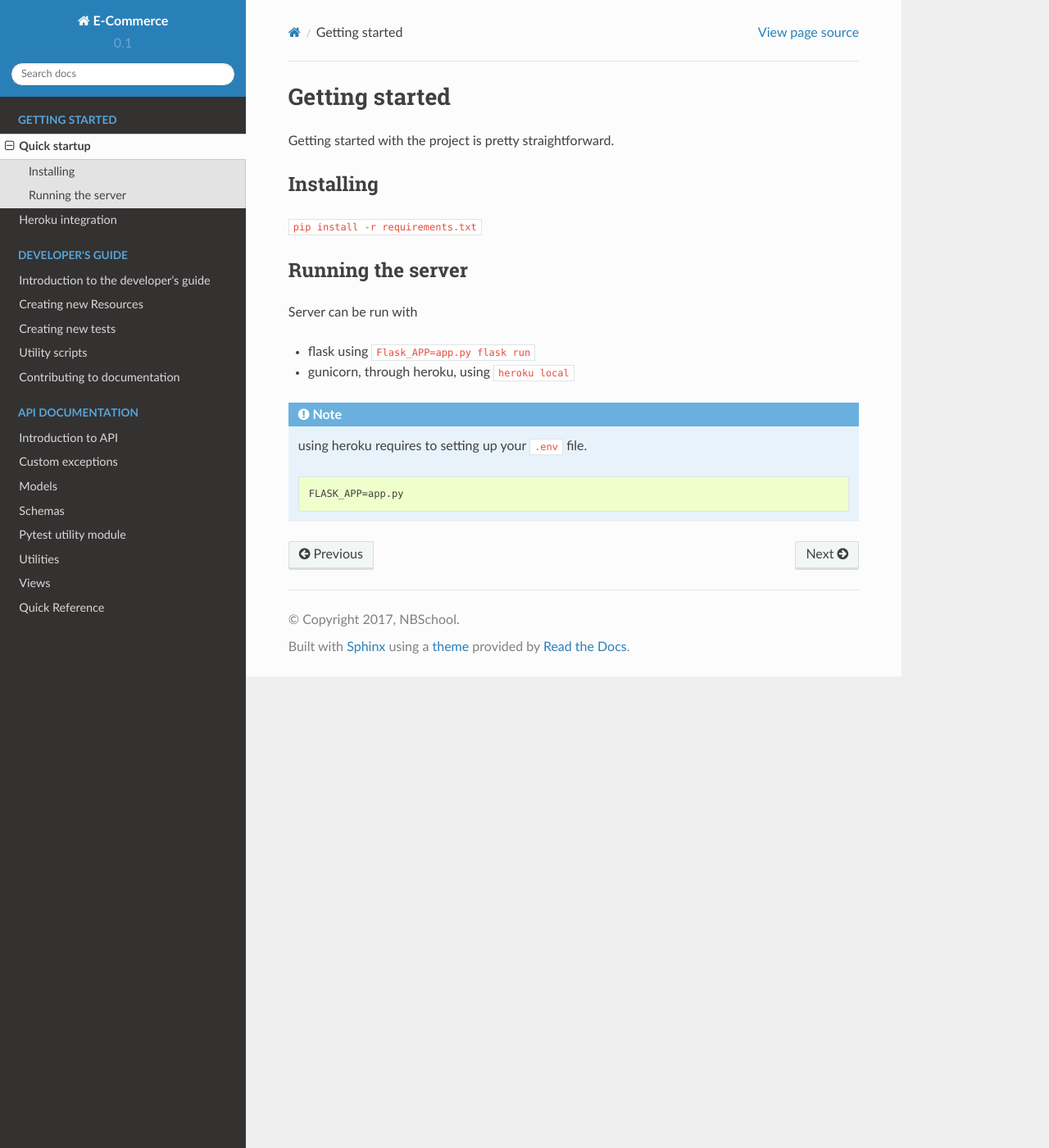
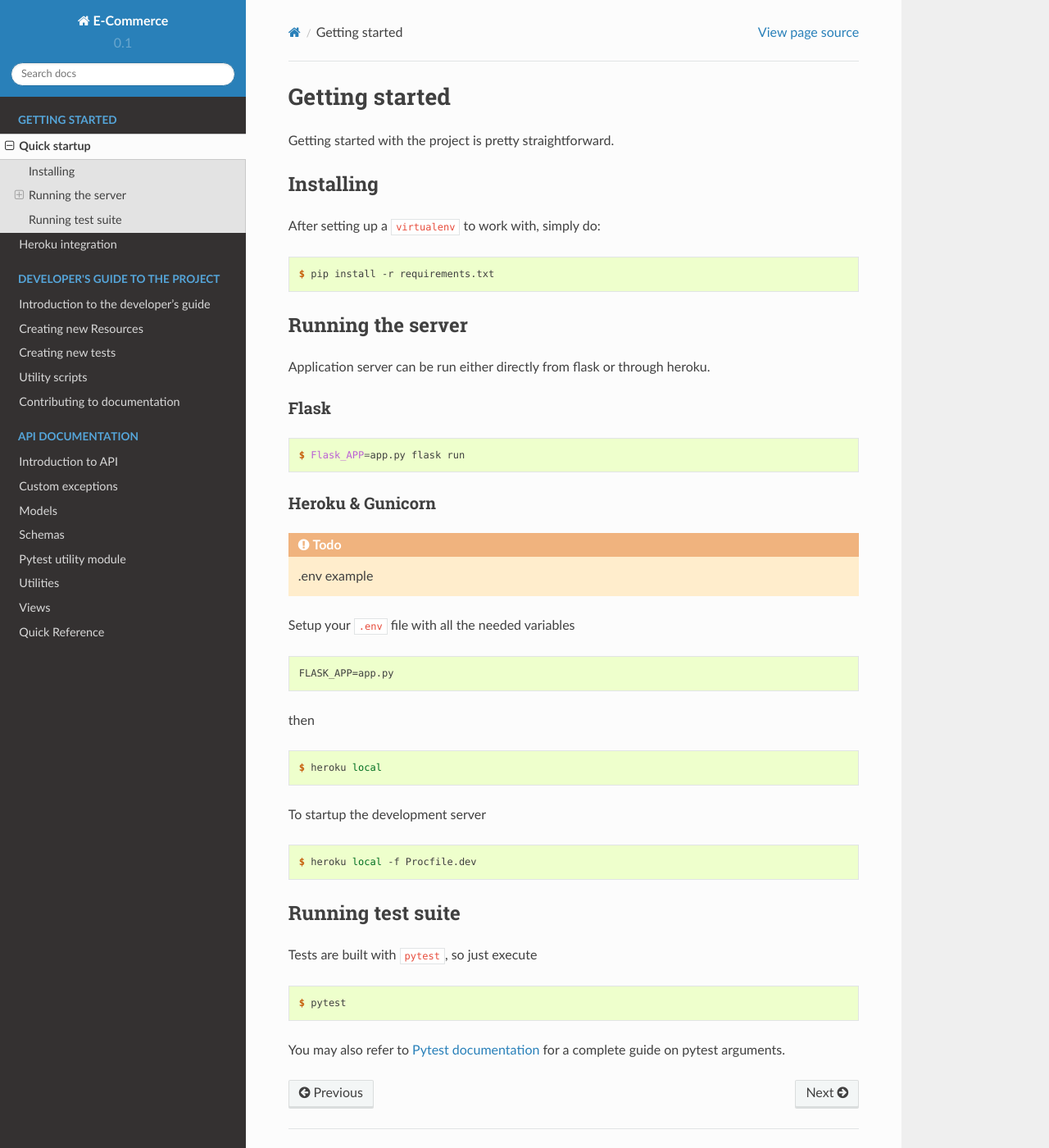
Before and after one commit to nbschool/ecommerce_api, a Sphinx documentation site: the page built from docs/source/getting_started.rst, in a window 1280 px wide and 1400 px high. Shown: the whole window at 82% size. Built offline with Sphinx 7.4.7 and the Read the Docs theme 2.0.0, drawn with Linux system fonts in a browser that asks for light colours.

Commit message:
getting started documentation

```diff
--- a/docs/source/getting_started.rst
+++ b/docs/source/getting_started.rst
@@ -6,20 +6,57 @@ Getting started with the project is pretty straightforward.
 Installing
 ----------
 
-``pip install -r requirements.txt``
+After setting up a ``virtualenv`` to work with, simply do:
+
+.. code-block:: console
+
+    $ pip install -r requirements.txt
 
 
 Running the server
 ------------------
 
-Server can be run with
+Application server can be run either directly from flask or through heroku.
 
-* flask using ``Flask_APP=app.py flask run``
-* gunicorn, through heroku, using ``heroku local``
+Flask
+^^^^^
+.. code-block:: console
 
-.. NOTE::
-    using heroku requires to setting up your ``.env`` file.
+    $ Flask_APP=app.py flask run
 
-    .. code-block:: none
+Heroku & Gunicorn
+^^^^^^^^^^^^^^^^^
 
-        FLASK_APP=app.py
+.. TODO::
+    .env example
+
+Setup your ``.env`` file with all the needed variables
+
+.. code-block:: none
+
+    FLASK_APP=app.py
+
+then
+
+.. code-block:: console
+
+    $ heroku local
+
+To startup the development server
+
+.. code-block:: console
+
+    $ heroku local -f Procfile.dev
+
+
+Running test suite
+------------------
+
+Tests are built with ``pytest``, so just execute
+
+.. code-block:: console
+
+    $ pytest
+
+You may also refer to `Pytest documentation <https://docs.pytest.org/>`_
+for a complete guide on pytest arguments.
--- a/docs/source/index.rst
+++ b/docs/source/index.rst
@@ -40,7 +40,7 @@ the linked documentation and specifications.
 
 .. toctree::
     :maxdepth: 2
-    :caption: Developer's Guide
+    :caption: Developer's Guide to the Project
     :glob:
 
     dev_guide/index
```
